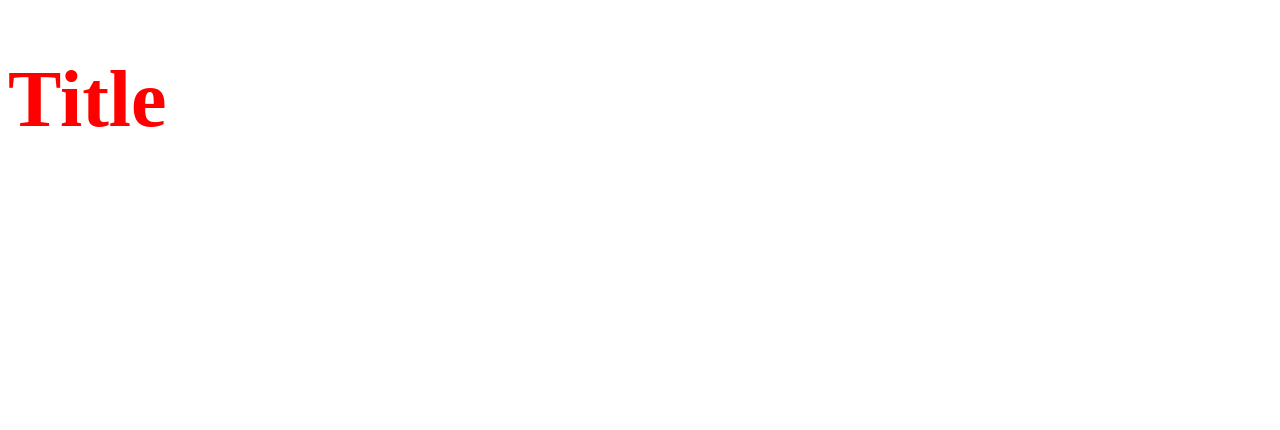
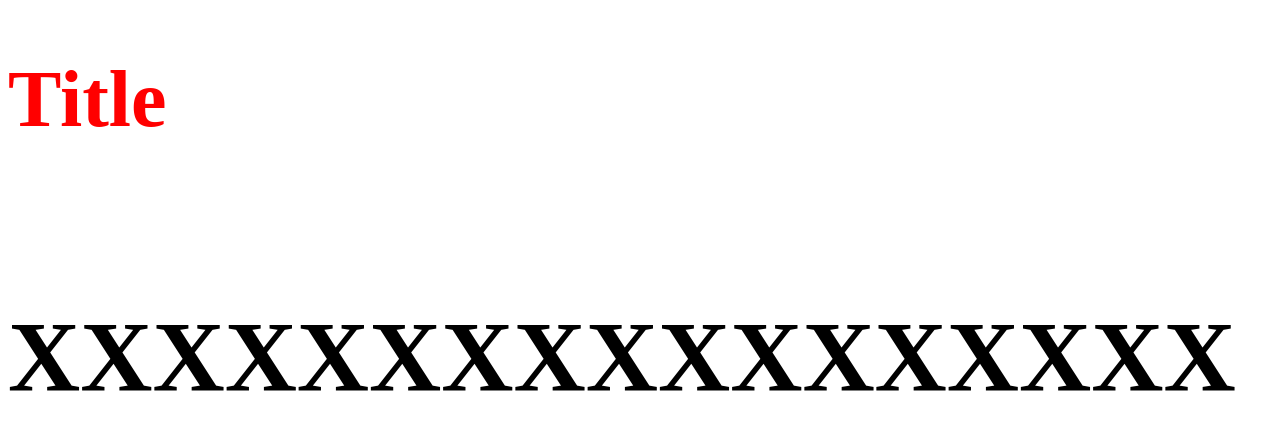
Before and after one commit to LaryZenZen/HexSchoolGitHub2, a plain HTML site: page index.html in a window 1280 px wide. Drawn offline with Linux system fonts and the light colour scheme.

Commit message:
新增h2

```diff
--- a/css/all.css
+++ b/css/all.css
@@ -6,3 +6,7 @@ h1 {
 p {
     color: white;
 }
+
+h2 {
+    font-size: 100px;
+}
--- a/index.html
+++ b/index.html
@@ -11,6 +11,7 @@
 <body>
     <h1>Title</h1>
     <p>Lorem ipsum, dolor sit amet consectetur adipisicing elit. Adipisci voluptatem veniam laboriosam perferendis aut sit alias nostrum quod exercitationem itaque?</p>
+    <h2>XXXXXXXXXXXXXXXXX</h2>
 </body>
 
 </html>
```
